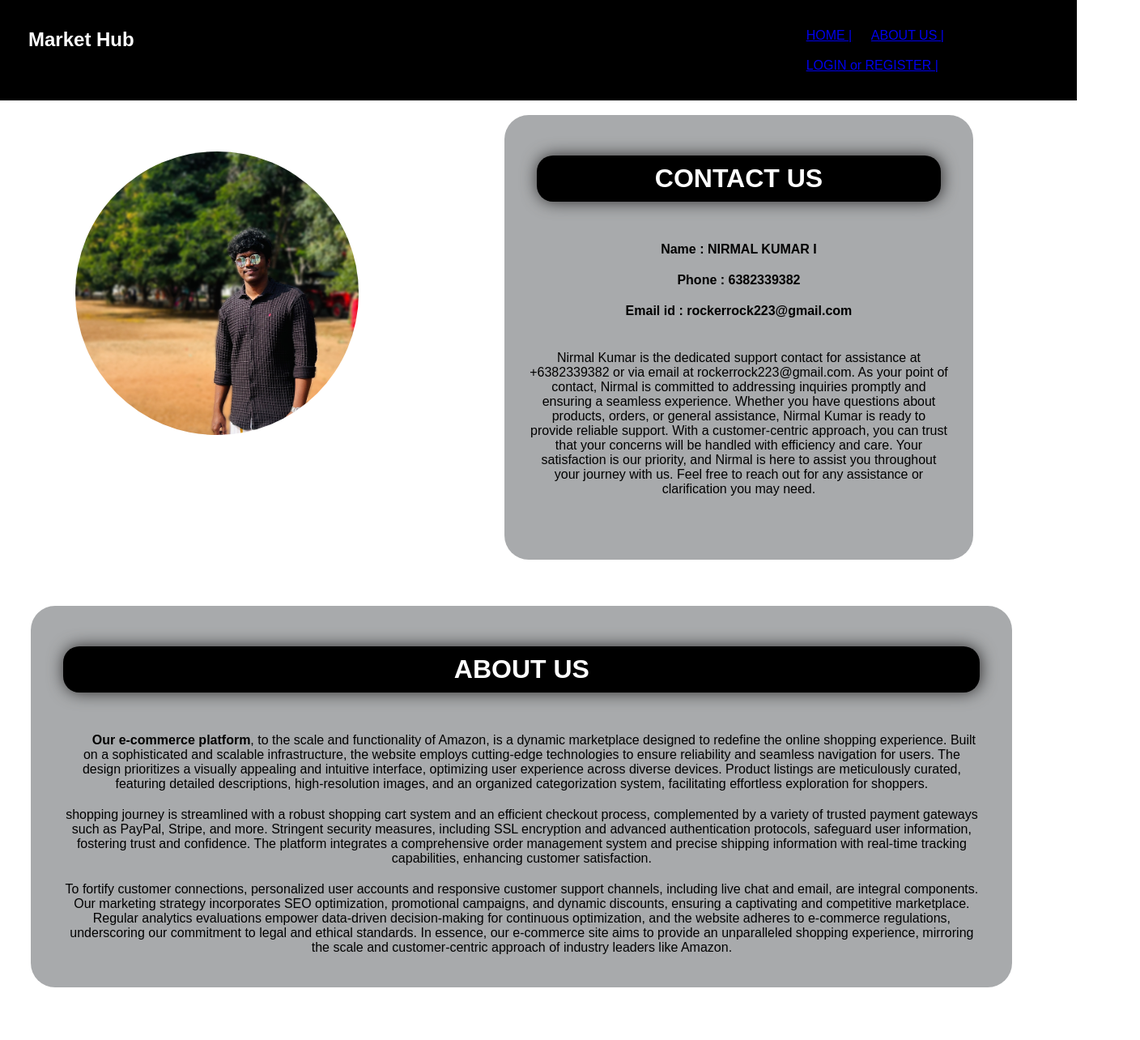
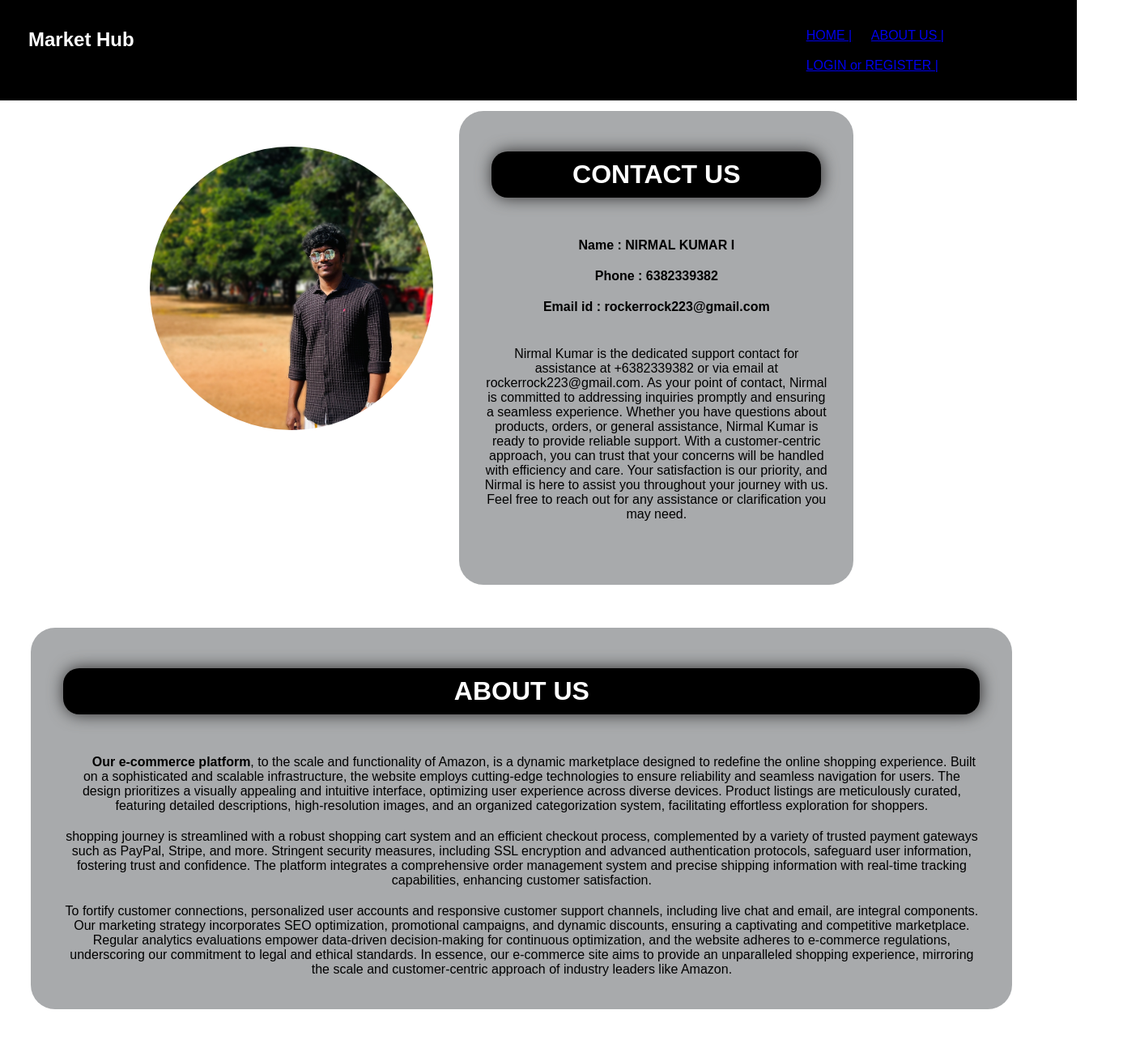
Before and after one commit to NIRMALKUMAR223/NIRMALMARKETHUB, a plain HTML site: page owner.html in a window 1280 px wide. Shown: the whole page at 81% size, 1408 px wide, since content can reach past the window. Before the commit the page ends 1257 px from the top, so only its background shows below. Drawn offline with Linux system fonts and the light colour scheme.

Commit message:
retifyspace

```diff
--- a/css/owner.css
+++ b/css/owner.css
@@ -52,6 +52,8 @@ li{
     text-align: center;
     width: 90%;
     height: auto;
+    display: grid;
+    grid-template-columns: repeat(auto-fill,600px,1fr);
     background-color: rgb(168, 170, 172);
     color: rgb(0, 0, 0);
     border-radius: 30px;
@@ -62,9 +64,8 @@ li{
 }
 
 #three{
-    width: 90%;
+    width: 100%;
     margin:20px;
-    height: auto;
     text-align: center;
     background-color: rgb(168, 170, 172);
     padding: 30px;
@@ -105,15 +106,14 @@ strong{
 }
 
 #img{
-    width: 90%;
+    width: 100%;
     background-color: rgb(255, 255, 255);
     filter: blur(3);
     margin-bottom: 40px;
     color: black;
     display: grid;
-    grid-template-columns: 1fr 1fr;
-    padding-left: 30px;
-    padding-right: 30px;
+    grid-template-columns: repeat(auto-fill,minmax(400px,1fr));
+    padding-left: 10%;
 }
 
 #p3{
```
